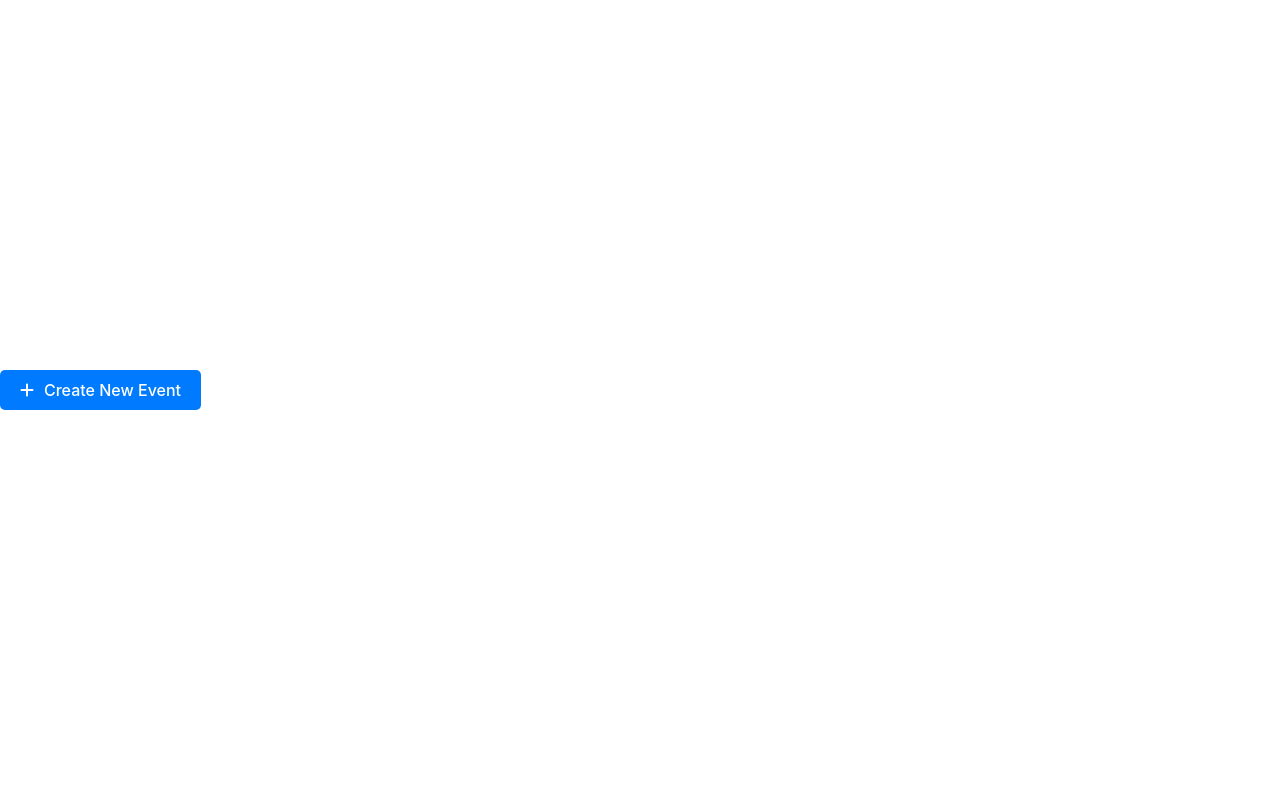
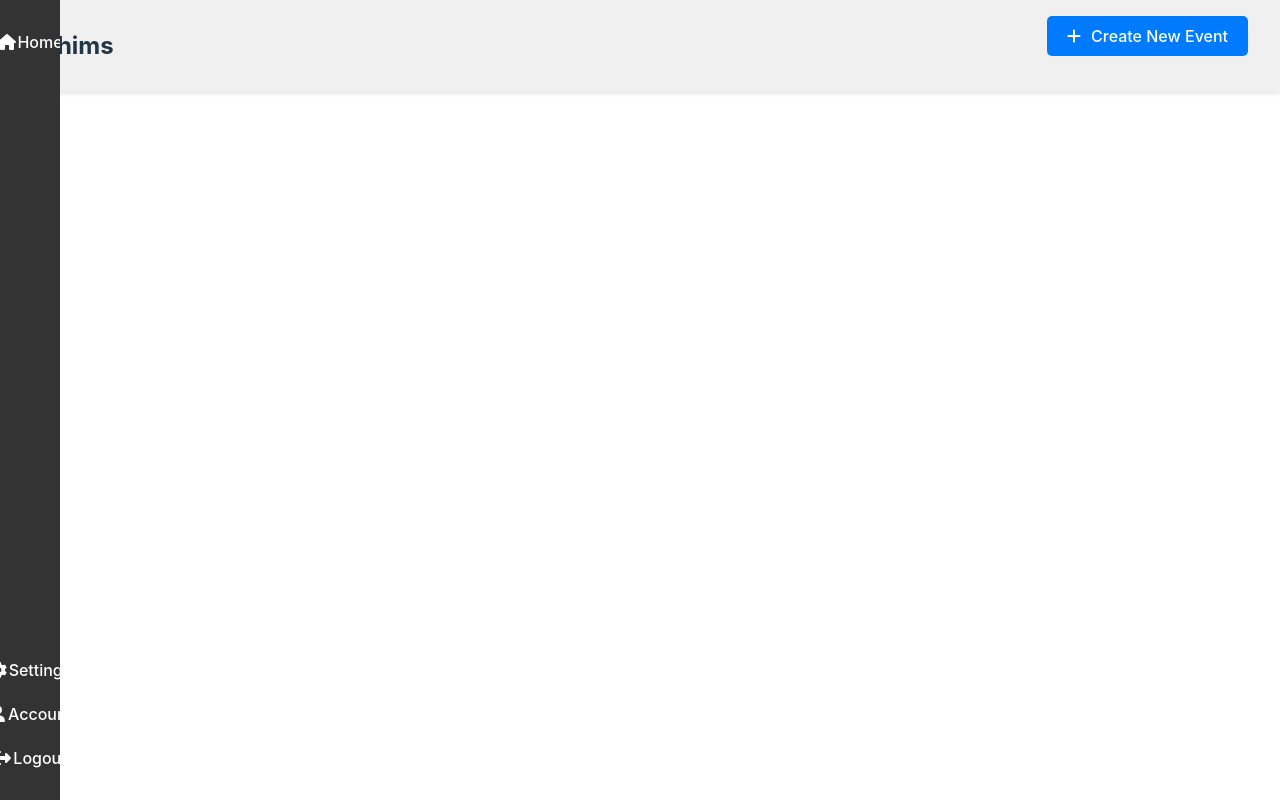
Before and after one commit to CaramonH/Whims, a React (Vite) app in the folder frontend/: page /dashboard in a window 1280 px wide. Built offline with nearby package versions, Linux system fonts and the light colour scheme.

Commit message:
working on sidebar now, card and header mostly completed

```diff
--- a/frontend/package.json
+++ b/frontend/package.json
@@ -13,7 +13,8 @@
     "@fortawesome/free-solid-svg-icons": "^6.6.0",
     "@fortawesome/react-fontawesome": "^0.2.2",
     "react": "^18.3.1",
-    "react-dom": "^18.3.1"
+    "react-dom": "^18.3.1",
+    "react-router-dom": "^6.25.1"
   },
   "devDependencies": {
     "@types/react": "^18.3.3",
--- a/frontend/src/App.tsx
+++ b/frontend/src/App.tsx
@@ -1,10 +1,12 @@
 import React from "react";
-import CreateCard from "./components/functional/createCard";
+import Header from "./components/navigation/header";
+import Sidebar from "./components/navigation/sidebar";
 
 const App = () => {
   return (
     <div className="app">
-      <CreateCard />
+      <Header />
+      <Sidebar />
     </div>
   );
 };
--- a/frontend/src/components/navigation/header.tsx
+++ b/frontend/src/components/navigation/header.tsx
@@ -1,7 +1,16 @@
 import React from "react";
+import CreateCard from "../functional/createCard";
+import "./navigation.css";
 
-const header = () => {
-  return <div>header</div>;
+const Header = () => {
+  return (
+    <header className="header">
+      <h1 className="header-title">Whims</h1>
+      <div className="create-card-container">
+        <CreateCard />
+      </div>
+    </header>
+  );
 };
 
-export default header;
+export default Header;
--- /dev/null
+++ b/frontend/src/components/navigation/navigation.css
@@ -0,0 +1,108 @@
+.header {
+  position: fixed;
+  top: 0;
+  left: 0;
+  right: 0;
+  background-color: #f0f0f0;
+  padding: 1rem 2rem;
+  display: flex;
+  justify-content: space-between;
+  align-items: center;
+  box-shadow: 0 2px 4px rgba(0,0,0,0.1);
+}
+
+.header-title {
+  margin: 0px;
+  font-size: 1.5rem;
+}
+
+/*SIDEBAR STYLING*/
+.sidebar {
+  position: fixed;
+  left: 0;
+  top: 0;
+  bottom: 0;
+  width: 60px;
+  background-color: #333;
+  transition: width 0.3s ease;
+  overflow-x: hidden;
+  overflow-y: auto;
+  display: flex;
+  flex-direction: column;
+}
+
+.sidebar.expanded {
+  width: 200px;
+}
+
+.sidebar-nav {
+  display: flex;
+  flex-direction: column;
+  height: 100%;
+  padding: 20px 0;
+  min-height: min-content;
+}
+
+.nav-item {
+  display: flex;
+  align-items: center;
+  padding: 10px 20px;
+  color: white;
+  background-color: transparent;
+  border: none;
+  cursor: pointer;
+  text-align: left;
+  white-space: nowrap;
+  width: 100%;
+  min-height: 44px; /* Ensure buttons are easy to tap on touch devices */
+}
+
+.nav-item:hover {
+  background-color: #444;
+}
+
+.nav-item svg {
+  margin-right: 15px;
+  width: 20px;
+  flex-shrink: 0;
+}
+
+.home-button {
+  margin-bottom: 20px;
+}
+
+.bottom-buttons {
+  margin-top: auto;
+  padding-top: 20px;
+}
+
+.sidebar:not(.expanded) .nav-item {
+  justify-content: center;
+}
+
+.sidebar:not(.expanded) .nav-item svg {
+  margin-right: 0;
+}
+
+.sidebar:not(.expanded) .nav-item span {
+  display: none;
+}
+
+@media (max-height: 600px) {
+  .sidebar-nav {
+    justify-content: space-between;
+  }
+
+  .home-button {
+    margin-bottom: 10px;
+  }
+
+  .bottom-buttons {
+    padding-top: 10px;
+  }
+
+  .nav-item {
+    padding: 8px 20px;
+    min-height: 36px;
+  }
+}
--- a/frontend/src/components/navigation/sidebar.tsx
+++ b/frontend/src/components/navigation/sidebar.tsx
@@ -1,7 +1,59 @@
-import React from "react";
+import React, { useState } from "react";
+import Button from "../general/button";
+import {
+  faHome,
+  faCog,
+  faUser,
+  faSignOutAlt,
+} from "@fortawesome/free-solid-svg-icons";
+import "./navigation.css";
 
-const sidebar = () => {
-  return <div>sidebar</div>;
+const Sidebar = () => {
+  const [isExpanded, setIsExpanded] = useState(false);
+
+  const handleHome = () => console.log("Home clicked");
+  const handleSettings = () => console.log("Settings clicked");
+  const handleAccount = () => console.log("Account clicked");
+  const handleLogout = () => console.log("Logout clicked");
+
+  return (
+    <div
+      className={`sidebar ${isExpanded ? "expanded" : ""}`}
+      onMouseEnter={() => setIsExpanded(true)}
+      onMouseLeave={() => setIsExpanded(false)}
+    >
+      <nav className="sidebar-nav">
+        <div>
+          <Button
+            icon={faHome}
+            onClick={handleHome}
+            className="nav-item home-button"
+            label="Home"
+          />
+        </div>
+        <div className="bottom-buttons">
+          <Button
+            icon={faCog}
+            onClick={handleSettings}
+            className="nav-item"
+            label="Settings"
+          />
+          <Button
+            icon={faUser}
+            onClick={handleAccount}
+            className="nav-item"
+            label="Account"
+          />
+          <Button
+            icon={faSignOutAlt}
+            onClick={handleLogout}
+            className="nav-item"
+            label="Logout"
+          />
+        </div>
+      </nav>
+    </div>
+  );
 };
 
-export default sidebar;
+export default Sidebar;
```
Also changed, not shown: frontend/src/components/routes/auth.tsx (added, +7 -0 lines), frontend/src/components/routes/dashboard.tsx (+7 -0 lines), 1 other file (tests, documents, lock files or other folders).
